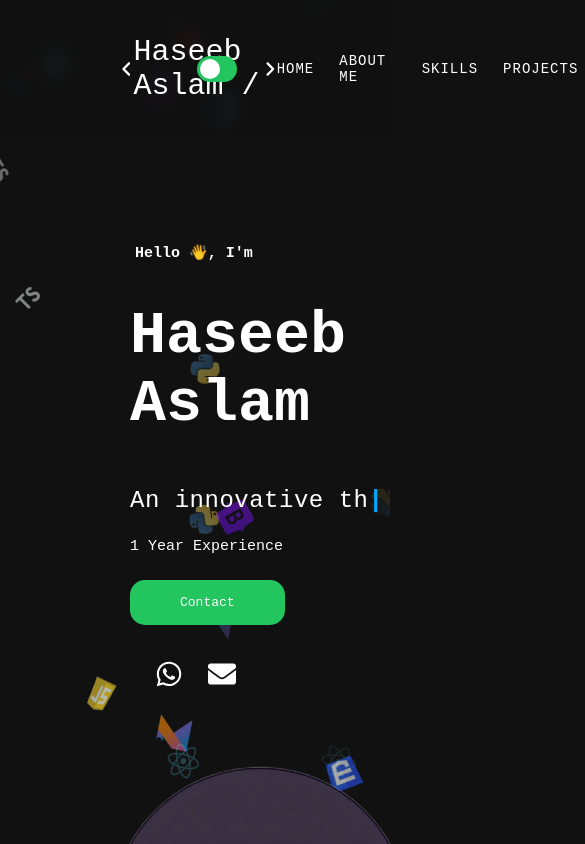
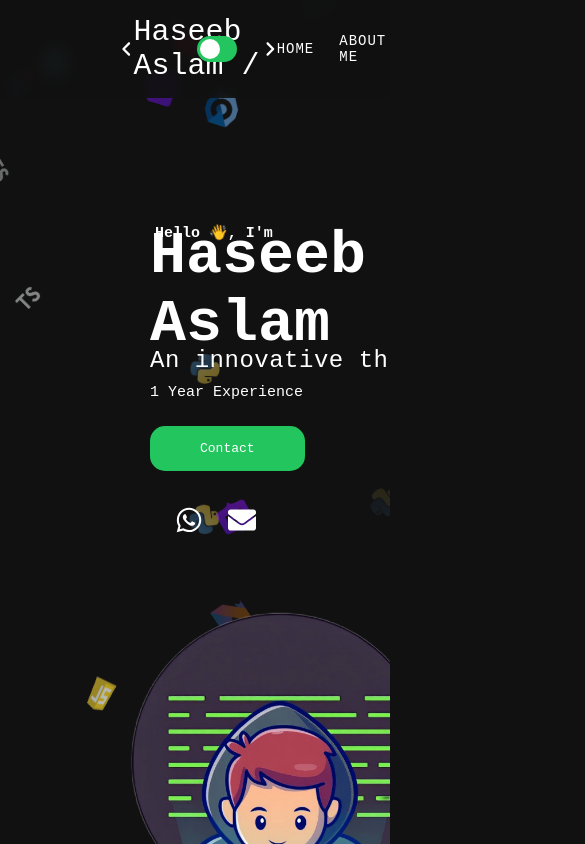
Before and after one commit to haseebaslam123/portfolio-frontend-repo, a React (Create React App) app: page / in a window 390 px wide. Shown: the top 844 px of the page, 585 px wide, since content can reach past the window. Built offline with nearby package versions, Linux system fonts and the light colour scheme; no server answers.

Commit message:
Added new feature / Fixed bug

```diff
--- a/public/index.html
+++ b/public/index.html
@@ -3,7 +3,7 @@
   <head>
     <meta charset="utf-8" />
     <link rel="icon" href="./favicon.ico" />
-    <meta name="viewport" content="width=device-width, initial-scale=1" />
+    <meta name="viewport" content="width=device-width, initial-scale=1.0, maximum-scale=1.0">
     <meta name="theme-color" content="#000000" />
     <meta
       name="description"
--- a/src/index.css
+++ b/src/index.css
@@ -1,4 +1,29 @@
 /* Global defaults */
+
+* {
+  margin: 0;
+  padding: 0;
+  box-sizing: border-box;
+}
+
+html, body {
+  width: 100%;
+  overflow-x: hidden;
+}
+
+section {
+  min-height: 100vh;
+  width: 100%;
+}
+
+@media (max-width: 768px) {
+  section {
+    min-height: 100vh;
+    padding: 20px;
+  }
+}
+
+
 body {
   margin: 0;
   font-family: Arial, sans-serif;
```
